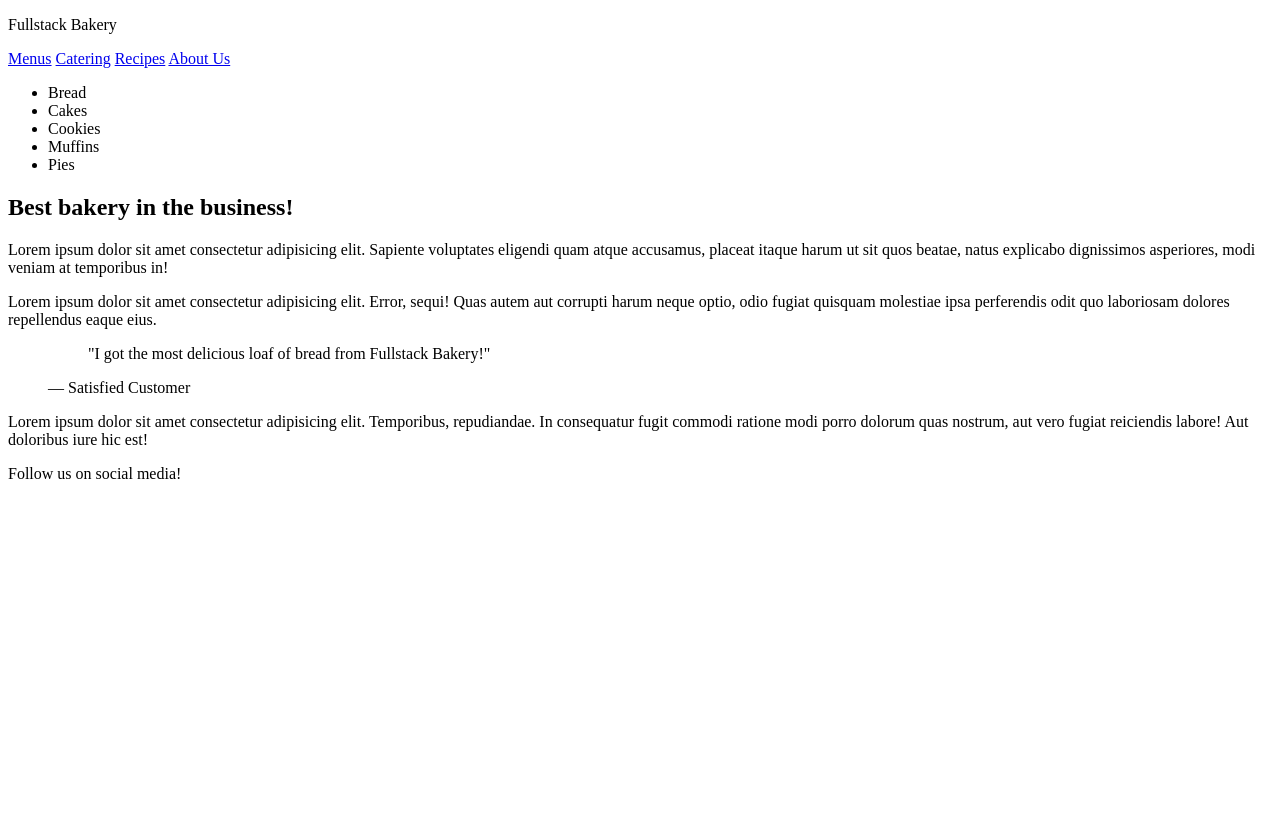
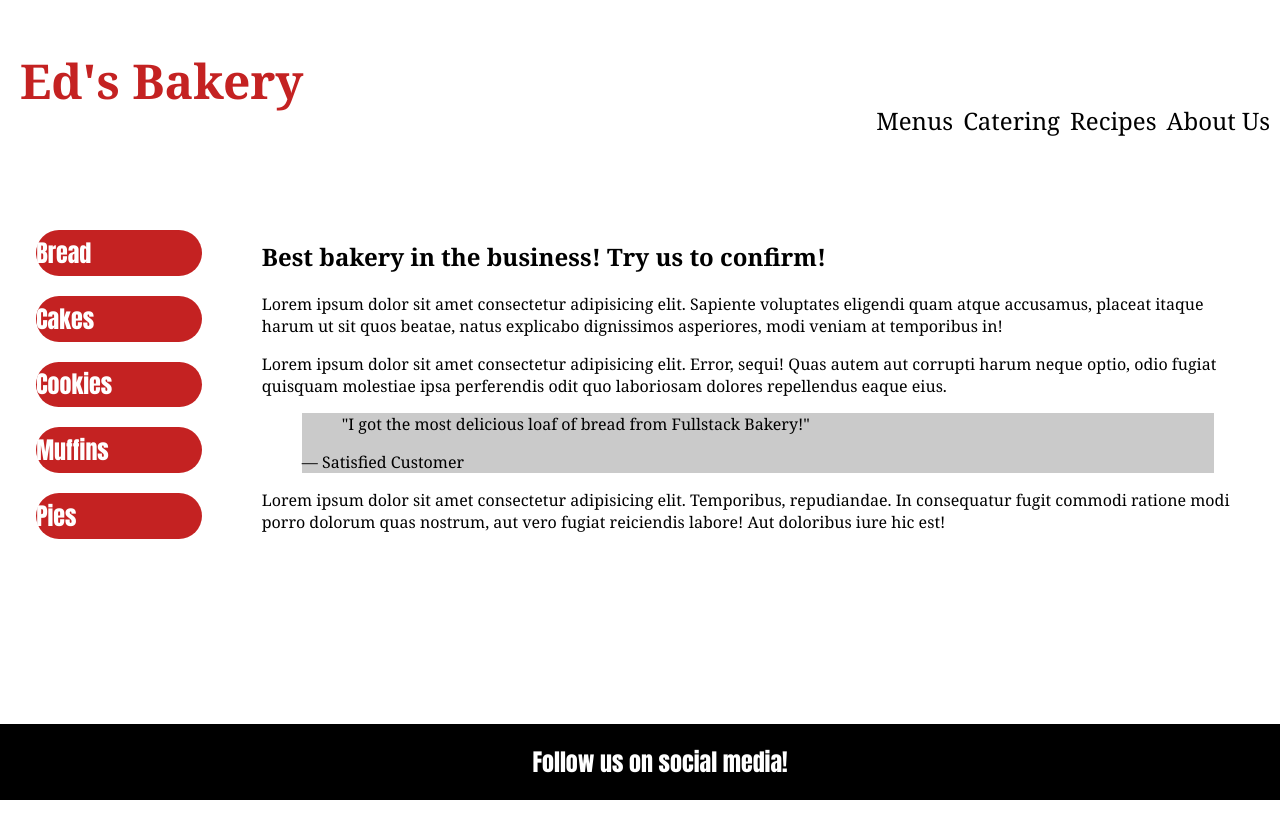
Before and after one commit to Eduardoapv2/EdsBakery, a plain HTML site: page index.html in a window 1280 px wide. Before the commit the page ends 800 px from the top, so only its background shows below. Drawn offline with Linux system fonts and the light colour scheme.

Commit message:
Ed's Bakery

```diff
--- a/index.html
+++ b/index.html
@@ -1,30 +1,31 @@
 <!DOCTYPE html>
 <html lang="en">
   <head>
-    <title>Fullstack Bakery</title>
+    <title>Ed's Bakery</title>
+    <link rel="stylesheet" href="style.css">
   </head>
   <body>
     <header>
-      <p class="brand">Fullstack Bakery</p>
+      <p class="brand">Ed's Bakery</p>
       <nav>
-        <a href="#">Menus</a>
-        <a href="#">Catering</a>
-        <a href="#">Recipes</a>
-        <a href="#">About Us</a>
+        <a>Menus</a>
+        <a>Catering</a>
+        <a>Recipes</a>
+        <a>About Us</a>
       </nav>
     </header>
     <main>
       <aside>
-        <ul>
-          <li>Bread</li>
-          <li>Cakes</li>
-          <li>Cookies</li>
-          <li>Muffins</li>
-          <li>Pies</li>
+        </ul>
+          <button>Bread</button>
+          <button>Cakes</button>
+          <button>Cookies</button>
+          <button>Muffins</button>
+          <button>Pies</button>
         </ul>
       </aside>
       <article>
-        <h1>Best bakery in the business!</h1>
+        <h1>Best bakery in the business! Try us to confirm!</h1>
         <p>
           Lorem ipsum dolor sit amet consectetur adipisicing elit. Sapiente
           voluptates eligendi quam atque accusamus, placeat itaque harum ut sit
@@ -51,6 +52,6 @@
         </p>
       </article>
     </main>
-    <footer>Follow us on social media!</footer>
-  </body>
+    </body>
+  <footer>Follow us on social media!</footer>
 </html>
--- /dev/null
+++ b/style.css
@@ -0,0 +1,99 @@
+header{
+    display: flex;
+    align-self: center;
+    height: 200px;
+}
+.brand{
+    font-size: 3em;
+    font-weight: bold;
+    color: #c42222;
+    font-family: Cambria, Cochin, Georgia, Times, 'Times New Roman', serif;
+    flex-grow: 5;
+    margin-left: 20px;
+}
+nav{ display:flex;
+    flex-direction: row;
+    align-self: center;
+    background-color: #ffffff;
+    padding: 10px;
+    padding-top: 50px;
+    justify-content: space-evenly;
+    font-family: Cambria, Cochin, Georgia, Times, 'Times New Roman', serif;
+    font-size: 1.5em;
+    color: #000000;
+    gap: 10px;
+    margin-left: 400px;
+}
+aside{
+    display: flex;
+    flex-direction: column;
+    background-color: #ffffff;;
+    text-align: left;
+    width: 15%;
+    justify-content: space-evenly;
+}
+button{
+    display: flex;
+    flex-direction: column;
+    background-color: #c42222;
+    list-style: none;
+    padding: 0;
+    margin: 10px;
+    font-family: Impact, Haettenschweiler, 'Arial Narrow Bold', sans-serif;
+    font-size: 1.5em;
+    color: #ffffff;
+    border-radius: 30px;
+    border: none;
+    height: 70%;
+    gap: 5%;
+    justify-content: space-around;
+}
+.brand{
+    font-size: 3em;
+    color: #c42222;
+    font-family:Cambria, Cochin, Georgia, Times, 'Times New Roman', serif;
+}
+figure {
+    display: block;
+    margin-block-start: 1em;
+    margin-block-end: 1em;
+    margin-inline-start: 40px;
+    margin-inline-end: 40px;
+    unicode-bidi: isolate;
+    background-color: rgb(202, 202, 202);
+}
+article {
+    display: block;
+    unicode-bidi: isolate;
+    width: 80%;
+    text-align: left;
+    font-family: Georgia, 'Times New Roman', Times, serif;
+}
+footer {
+    display: flex;
+    flex-direction: row;
+    background-color: #000000;
+    padding: 20px;
+    justify-content: center;
+    font-family: Impact, Haettenschweiler, 'Arial Narrow Bold', sans-serif;
+    font-size: 1.5em;
+    color: #ffffff;
+    position: fixed;
+    width: 100%;
+    bottom: 0%;
+}
+main {
+    display: flex;
+    flex-direction: row;
+    background-color: #ffffff;
+    padding: 20px;
+    justify-content: center;
+    gap: 4%;
+
+}
+body {
+    height:150vh ;
+    margin: 0;
+    padding: 0;
+    font-family: Arial, sans-serif;
+}
```
